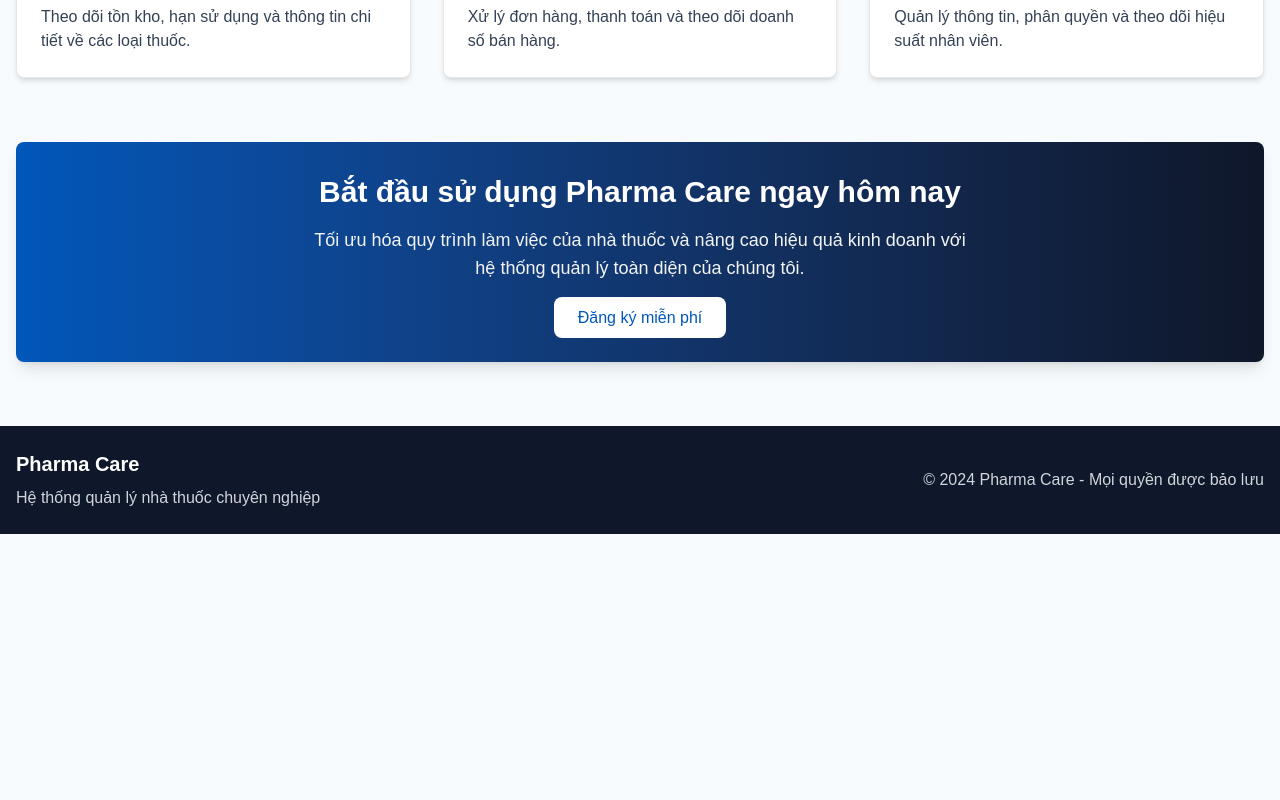
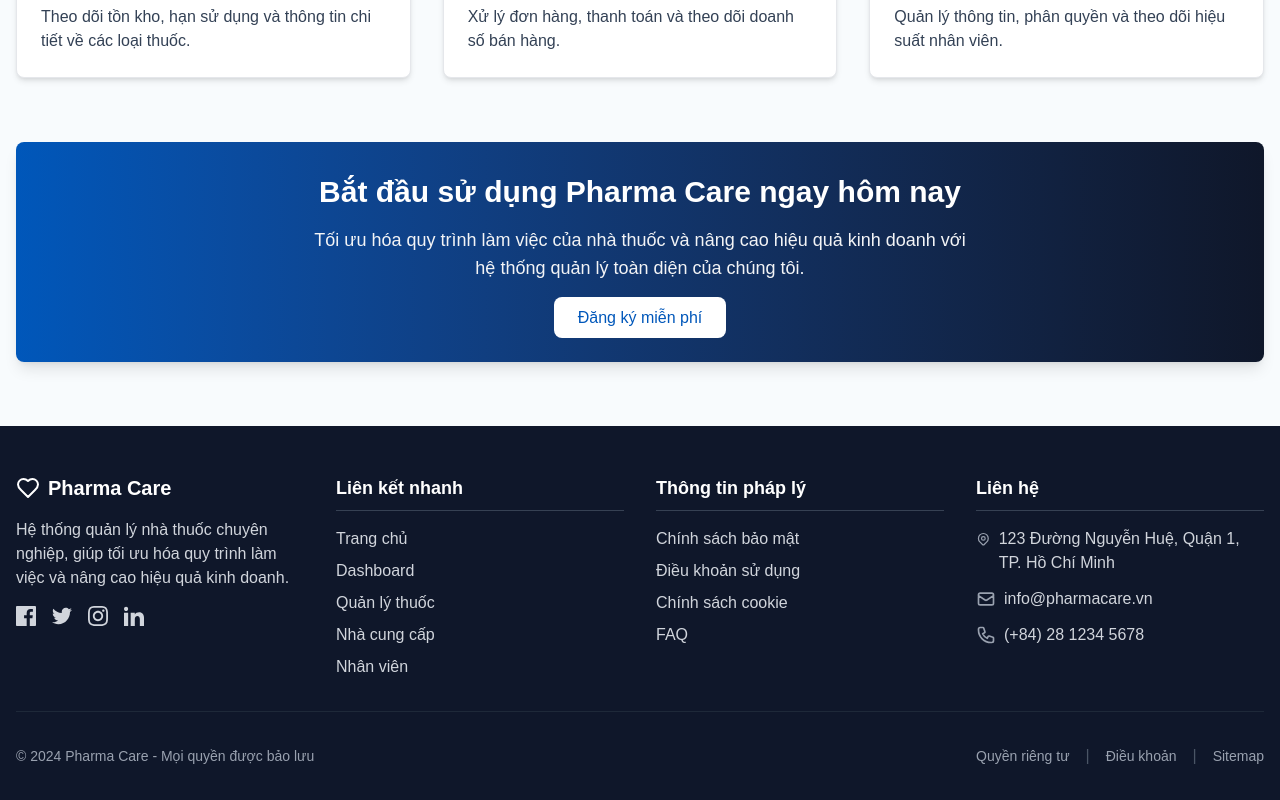
Before and after one commit to anhpham77346/pharma-care, a Next.js app in the folder frontend/: page / in a window 1280 px wide. Shown: the part 836-1636 px from the top of the page. Before the commit the page ends 1370 px from the top, so only its background shows below. Built offline with nearby package versions, Linux system fonts and the light colour scheme.

Commit message:
Revamp footer layout and content in RootLayout component to enhance user engagement. Introduce a grid layout for better organization of links and information, including quick links, legal information, and contact details. Update styling for improved readability and visual appeal.

```diff
--- a/frontend/src/app/layout.tsx
+++ b/frontend/src/app/layout.tsx
@@ -47,15 +47,98 @@
             {children}
           </main>
 
-          <footer className="bg-[#0f172a] py-6 mt-8 text-white">
+          <footer className="bg-[#0f172a] pt-12 pb-8 mt-8 text-white">
             <div className="container mx-auto px-4">
-              <div className="flex flex-col md:flex-row justify-between items-center">
-                <div className="mb-4 md:mb-0">
-                  <h3 className="text-xl font-bold mb-2">Pharma Care</h3>
-                  <p className="text-gray-300">Hệ thống quản lý nhà thuốc chuyên nghiệp</p>
+              <div className="grid grid-cols-1 md:grid-cols-2 lg:grid-cols-4 gap-8 mb-8">
+                <div>
+                  <div className="flex items-center gap-2 mb-4">
+                    <svg xmlns="http://www.w3.org/2000/svg" width="24" height="24" viewBox="0 0 24 24" fill="none" stroke="currentColor" strokeWidth="2" strokeLinecap="round" strokeLinejoin="round">
+                      <path d="M19 14c1.49-1.46 3-3.21 3-5.5A5.5 5.5 0 0 0 16.5 3c-1.76 0-3 .5-4.5 2-1.5-1.5-2.74-2-4.5-2A5.5 5.5 0 0 0 2 8.5c0 2.3 1.5 4.05 3 5.5l7 7Z" />
+                    </svg>
+                    <span className="text-xl font-bold">Pharma Care</span>
+                  </div>
+                  <p className="text-gray-300 mb-4">Hệ thống quản lý nhà thuốc chuyên nghiệp, giúp tối ưu hóa quy trình làm việc và nâng cao hiệu quả kinh doanh.</p>
+                  <div className="flex space-x-4">
+                    <a href="#" className="text-gray-300 hover:text-white transition-colors">
+                      <svg xmlns="http://www.w3.org/2000/svg" width="20" height="20" fill="currentColor" viewBox="0 0 24 24">
+                        <path d="M22.675 0h-21.35c-.732 0-1.325.593-1.325 1.325v21.351c0 .731.593 1.324 1.325 1.324h11.495v-9.294h-3.128v-3.622h3.128v-2.671c0-3.1 1.893-4.788 4.659-4.788 1.325 0 2.463.099 2.795.143v3.24l-1.918.001c-1.504 0-1.795.715-1.795 1.763v2.313h3.587l-.467 3.622h-3.12v9.293h6.116c.73 0 1.323-.593 1.323-1.325v-21.35c0-.732-.593-1.325-1.325-1.325z"/>
+                      </svg>
+                    </a>
+                    <a href="#" className="text-gray-300 hover:text-white transition-colors">
+                      <svg xmlns="http://www.w3.org/2000/svg" width="20" height="20" fill="currentColor" viewBox="0 0 24 24">
+                        <path d="M23.954 4.569c-.885.389-1.83.654-2.825.775 1.014-.611 1.794-1.574 2.163-2.723-.951.555-2.005.959-3.127 1.184-.896-.959-2.173-1.559-3.591-1.559-2.717 0-4.92 2.203-4.92 4.917 0 .39.045.765.127 1.124-4.09-.193-7.715-2.157-10.141-5.126-.427.722-.666 1.561-.666 2.475 0 1.71.87 3.213 2.188 4.096-.807-.026-1.566-.248-2.228-.616v.061c0 2.385 1.693 4.374 3.946 4.827-.413.111-.849.171-1.296.171-.314 0-.615-.03-.916-.086.631 1.953 2.445 3.377 4.604 3.417-1.68 1.319-3.809 2.105-6.102 2.105-.39 0-.779-.023-1.17-.067 2.189 1.394 4.768 2.209 7.557 2.209 9.054 0 14-7.503 14-14v-.639c.962-.689 1.8-1.56 2.46-2.548z"/>
+                      </svg>
+                    </a>
+                    <a href="#" className="text-gray-300 hover:text-white transition-colors">
+                      <svg xmlns="http://www.w3.org/2000/svg" width="20" height="20" fill="currentColor" viewBox="0 0 24 24">
+                        <path d="M12 2.163c3.204 0 3.584.012 4.85.07 3.252.148 4.771 1.691 4.919 4.919.058 1.265.069 1.645.069 4.849 0 3.205-.012 3.584-.069 4.849-.149 3.225-1.664 4.771-4.919 4.919-1.266.058-1.644.07-4.85.07-3.204 0-3.584-.012-4.849-.07-3.26-.149-4.771-1.699-4.919-4.92-.058-1.265-.07-1.644-.07-4.849 0-3.204.013-3.583.07-4.849.149-3.227 1.664-4.771 4.919-4.919 1.266-.057 1.645-.069 4.849-.069zm0-2.163c-3.259 0-3.667.014-4.947.072-4.358.2-6.78 2.618-6.98 6.98-.059 1.281-.073 1.689-.073 4.948 0 3.259.014 3.668.072 4.948.2 4.358 2.618 6.78 6.98 6.98 1.281.058 1.689.072 4.948.072 3.259 0 3.668-.014 4.948-.072 4.354-.2 6.782-2.618 6.979-6.98.059-1.28.073-1.689.073-4.948 0-3.259-.014-3.667-.072-4.947-.196-4.354-2.617-6.78-6.979-6.98-1.281-.059-1.69-.073-4.949-.073zm0 5.838c-3.403 0-6.162 2.759-6.162 6.162s2.759 6.163 6.162 6.163 6.162-2.759 6.162-6.163c0-3.403-2.759-6.162-6.162-6.162zm0 10.162c-2.209 0-4-1.79-4-4 0-2.209 1.791-4 4-4s4 1.791 4 4c0 2.21-1.791 4-4 4zm6.406-11.845c-.796 0-1.441.645-1.441 1.44s.645 1.44 1.441 1.44c.795 0 1.439-.645 1.439-1.44s-.644-1.44-1.439-1.44z"/>
+                      </svg>
+                    </a>
+                    <a href="#" className="text-gray-300 hover:text-white transition-colors">
+                      <svg xmlns="http://www.w3.org/2000/svg" width="20" height="20" fill="currentColor" viewBox="0 0 24 24">
+                        <path d="M4.98 3.5c0 1.381-1.11 2.5-2.48 2.5s-2.48-1.119-2.48-2.5c0-1.38 1.11-2.5 2.48-2.5s2.48 1.12 2.48 2.5zm.02 4.5h-5v16h5v-16zm7.982 0h-4.968v16h4.969v-8.399c0-4.67 6.029-5.052 6.029 0v8.399h4.988v-10.131c0-7.88-8.922-7.593-11.018-3.714v-2.155z"/>
+                      </svg>
+                    </a>
+                  </div>
                 </div>
+
                 <div>
-                  <p className="text-gray-300">© 2024 Pharma Care - Mọi quyền được bảo lưu</p>
+                  <h3 className="text-lg font-semibold mb-4 text-white border-b border-gray-700 pb-2">Liên kết nhanh</h3>
+                  <ul className="space-y-2">
+                    <li><Link href="/" className="text-gray-300 hover:text-white transition-colors">Trang chủ</Link></li>
+                    <li><Link href="/dashboard" className="text-gray-300 hover:text-white transition-colors">Dashboard</Link></li>
+                    <li><Link href="/medicines" className="text-gray-300 hover:text-white transition-colors">Quản lý thuốc</Link></li>
+                    <li><Link href="/suppliers" className="text-gray-300 hover:text-white transition-colors">Nhà cung cấp</Link></li>
+                    <li><Link href="/employees" className="text-gray-300 hover:text-white transition-colors">Nhân viên</Link></li>
+                  </ul>
+                </div>
+
+                <div>
+                  <h3 className="text-lg font-semibold mb-4 text-white border-b border-gray-700 pb-2">Thông tin pháp lý</h3>
+                  <ul className="space-y-2">
+                    <li><Link href="/privacy" className="text-gray-300 hover:text-white transition-colors">Chính sách bảo mật</Link></li>
+                    <li><Link href="/terms" className="text-gray-300 hover:text-white transition-colors">Điều khoản sử dụng</Link></li>
+                    <li><Link href="/cookie-policy" className="text-gray-300 hover:text-white transition-colors">Chính sách cookie</Link></li>
+                    <li><Link href="/faq" className="text-gray-300 hover:text-white transition-colors">FAQ</Link></li>
+                  </ul>
+                </div>
+
+                <div>
+                  <h3 className="text-lg font-semibold mb-4 text-white border-b border-gray-700 pb-2">Liên hệ</h3>
+                  <ul className="space-y-3">
+                    <li className="flex items-start">
+                      <svg xmlns="http://www.w3.org/2000/svg" className="h-5 w-5 mr-2 mt-0.5 text-gray-400" fill="none" viewBox="0 0 24 24" stroke="currentColor">
+                        <path strokeLinecap="round" strokeLinejoin="round" strokeWidth={2} d="M17.657 16.657L13.414 20.9a1.998 1.998 0 01-2.827 0l-4.244-4.243a8 8 0 1111.314 0z" />
+                        <path strokeLinecap="round" strokeLinejoin="round" strokeWidth={2} d="M15 11a3 3 0 11-6 0 3 3 0 016 0z" />
+                      </svg>
+                      <span className="text-gray-300">123 Đường Nguyễn Huệ, Quận 1, TP. Hồ Chí Minh</span>
+                    </li>
+                    <li className="flex items-start">
+                      <svg xmlns="http://www.w3.org/2000/svg" className="h-5 w-5 mr-2 mt-0.5 text-gray-400" fill="none" viewBox="0 0 24 24" stroke="currentColor">
+                        <path strokeLinecap="round" strokeLinejoin="round" strokeWidth={2} d="M3 8l7.89 5.26a2 2 0 002.22 0L21 8M5 19h14a2 2 0 002-2V7a2 2 0 00-2-2H5a2 2 0 00-2 2v10a2 2 0 002 2z" />
+                      </svg>
+                      <span className="text-gray-300">info@pharmacare.vn</span>
+                    </li>
+                    <li className="flex items-start">
+                      <svg xmlns="http://www.w3.org/2000/svg" className="h-5 w-5 mr-2 mt-0.5 text-gray-400" fill="none" viewBox="0 0 24 24" stroke="currentColor">
+                        <path strokeLinecap="round" strokeLinejoin="round" strokeWidth={2} d="M3 5a2 2 0 012-2h3.28a1 1 0 01.948.684l1.498 4.493a1 1 0 01-.502 1.21l-2.257 1.13a11.042 11.042 0 005.516 5.516l1.13-2.257a1 1 0 011.21-.502l4.493 1.498a1 1 0 01.684.949V19a2 2 0 01-2 2h-1C9.716 21 3 14.284 3 6V5z" />
+                      </svg>
+                      <span className="text-gray-300">(+84) 28 1234 5678</span>
+                    </li>
+                  </ul>
+                </div>
+              </div>
+
+              <div className="border-t border-gray-800 pt-8">
+                <div className="flex flex-col md:flex-row justify-between items-center">
+                  <p className="text-gray-400 text-sm mb-4 md:mb-0">© 2024 Pharma Care - Mọi quyền được bảo lưu</p>
+                  <div className="flex items-center space-x-4">
+                    <Link href="/privacy" className="text-gray-400 hover:text-white text-sm transition-colors">Quyền riêng tư</Link>
+                    <span className="text-gray-600">|</span>
+                    <Link href="/terms" className="text-gray-400 hover:text-white text-sm transition-colors">Điều khoản</Link>
+                    <span className="text-gray-600">|</span>
+                    <Link href="/sitemap" className="text-gray-400 hover:text-white text-sm transition-colors">Sitemap</Link>
+                  </div>
                 </div>
               </div>
             </div>
```
